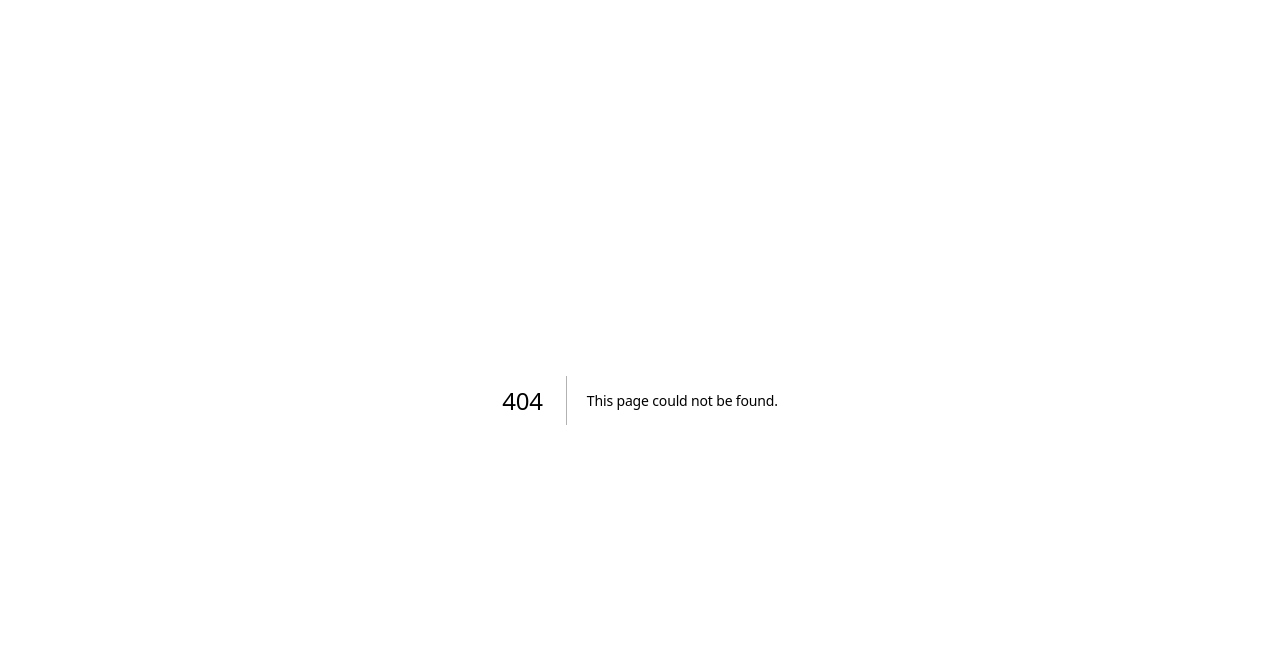
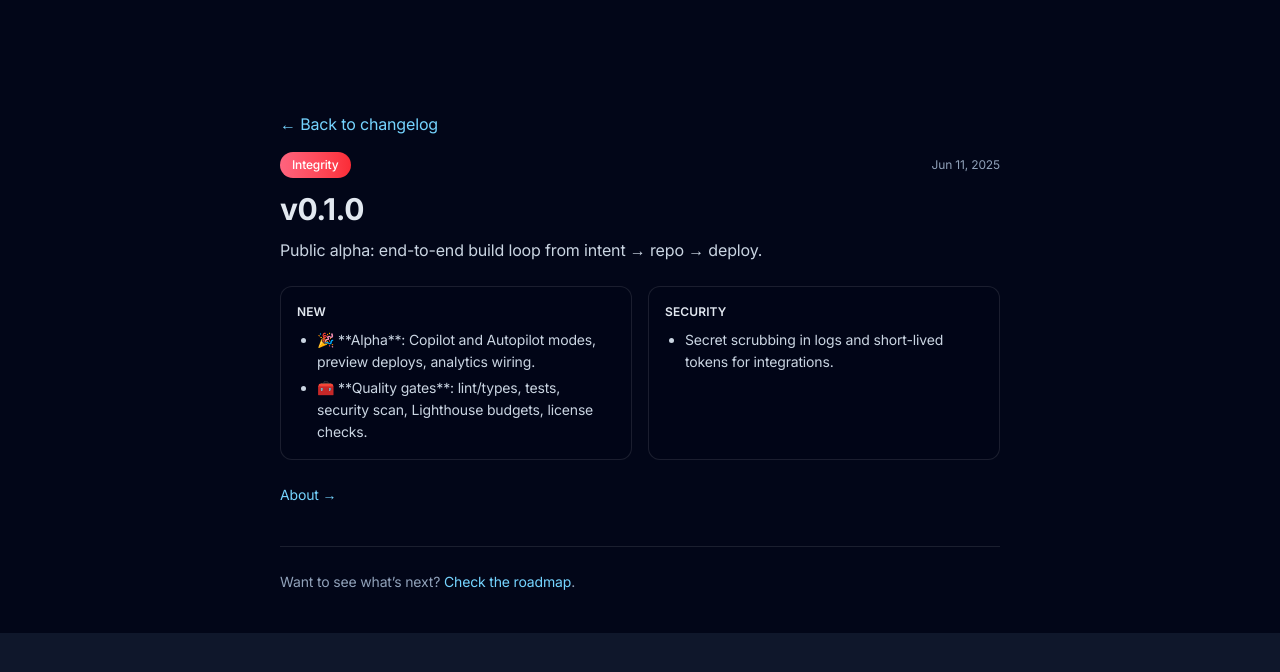
Before and after one commit to buildaistartups/buildaistartups.com, a Next.js app: page /resources/changelog/2025-06-11-alpha in a window 1280 px wide. Before the commit this address had no page. Shown: the top 672 px of the page. Built offline with nearby package versions, Linux system fonts and the light colour scheme; no server answers.

Commit message:
Create page.tsx

```diff
--- /dev/null
+++ b/app/(default)/resources/changelog/[id]/page.tsx
@@ -0,0 +1,123 @@
+// app/(default)/resources/changelog/[id]/page.tsx
+import type { Metadata } from 'next'
+import Link from 'next/link'
+import Script from 'next/script'
+import { notFound } from 'next/navigation'
+import {
+  getRelease,
+  allReleases,
+  BASE_URL,
+  fmtDate,
+  sectionTitle,
+  themeChip,
+  type SectionKey,
+} from '@/lib/changelog'
+
+type Params = { id: string }
+
+export async function generateStaticParams() {
+  return allReleases().map((r) => ({ id: r.id }))
+}
+
+export async function generateMetadata({ params }: { params: Params }): Promise<Metadata> {
+  const r = getRelease(params.id)
+  if (!r) return {}
+  const url = `${BASE_URL}/resources/changelog/${r.id}`
+  const ogImage = '/brand/og-default.png'
+  return {
+    title: `${r.version} — ${r.summary} | Changelog | Build AI Startups`,
+    description: r.summary,
+    alternates: { canonical: url },
+    openGraph: {
+      type: 'article',
+      url,
+      title: `${r.version} — ${r.summary} | Build AI Startups`,
+      description: r.summary,
+      images: [{ url: ogImage, width: 1200, height: 630, alt: 'Build AI Startups — Changelog' }],
+    },
+    twitter: {
+      card: 'summary_large_image',
+      title: `${r.version} — ${r.summary} | Build AI Startups`,
+      description: r.summary,
+      images: [ogImage],
+    },
+  }
+}
+
+export default function ReleasePage({ params }: { params: Params }) {
+  const r = getRelease(params.id)
+  if (!r) notFound()
+
+  const articleJsonLd = {
+    '@context': 'https://schema.org',
+    '@type': 'TechArticle',
+    headline: `${r.version} — ${r.summary}`,
+    datePublished: r.date,
+    author: { '@type': 'Organization', name: 'Build AI Startups' },
+    publisher: {
+      '@type': 'Organization',
+      name: 'Build AI Startups',
+      logo: { '@type': 'ImageObject', url: `${BASE_URL}/brand/logo-light.svg` },
+    },
+    mainEntityOfPage: `${BASE_URL}/resources/changelog/${r.id}`,
+  }
+
+  return (
+    <>
+      <Script id="ld-article" type="application/ld+json" strategy="afterInteractive" dangerouslySetInnerHTML={{ __html: JSON.stringify(articleJsonLd) }} />
+
+      <main className="bg-slate-950 text-slate-200">
+        <section className="mx-auto max-w-3xl px-6 pb-10 pt-20 sm:pt-28">
+          <Link href="/resources/changelog" className="text-sky-300 hover:underline">
+            ← Back to changelog
+          </Link>
+
+          <div className="mt-4 flex items-center justify-between">
+            <div className={`inline-flex items-center rounded-full bg-gradient-to-r ${themeChip[r.theme]} px-3 py-1 text-xs font-medium text-white`}>
+              {r.theme}
+            </div>
+            <time className="text-xs text-slate-400">{fmtDate(r.date)}</time>
+          </div>
+
+          <h1 className="mt-3 text-3xl font-bold">{r.version}</h1>
+          <p className="mt-2 text-slate-300">{r.summary}</p>
+
+          <div className="mt-6 grid gap-4 md:grid-cols-2">
+            {(Object.keys(r.sections) as SectionKey[])
+              .filter((k) => r.sections[k] && r.sections[k]!.length > 0)
+              .map((k) => (
+                <div key={k} className="rounded-xl border border-white/10 bg-slate-950/40 p-4">
+                  <div className="text-xs font-semibold tracking-wide text-slate-200">{sectionTitle[k]}</div>
+                  <ul className="mt-2 list-disc space-y-1 pl-5 text-sm text-slate-300">
+                    {r.sections[k]!.map((li, i) => (
+                      <li key={i} dangerouslySetInnerHTML={{ __html: li }} />
+                    ))}
+                  </ul>
+                </div>
+              ))}
+          </div>
+
+          {r.links && r.links.length > 0 && (
+            <div className="mt-6 flex flex-wrap items-center gap-3">
+              {r.links.map((l) => (
+                <Link key={l.href} href={l.href} className="text-sm text-sky-300 hover:underline">
+                  {l.label} →
+                </Link>
+              ))}
+            </div>
+          )}
+
+          <div className="mt-10 border-t border-white/10 pt-6">
+            <div className="text-sm text-slate-400">
+              Want to see what’s next?{' '}
+              <Link href="/resources/roadmap" className="text-sky-300 hover:underline">
+                Check the roadmap
+              </Link>
+              .
+            </div>
+          </div>
+        </section>
+      </main>
+    </>
+  )
+}
```
